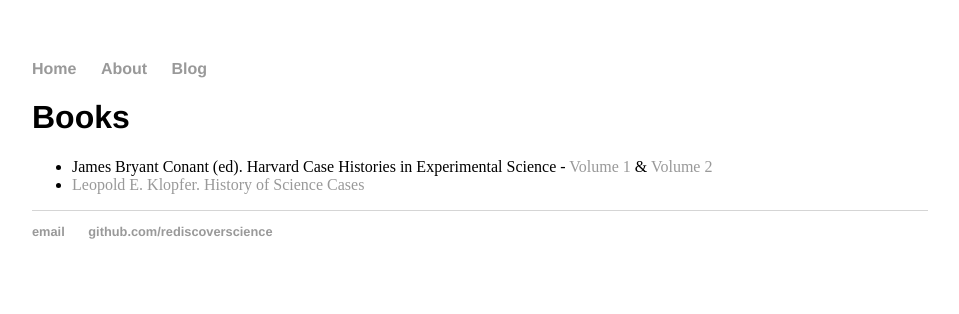
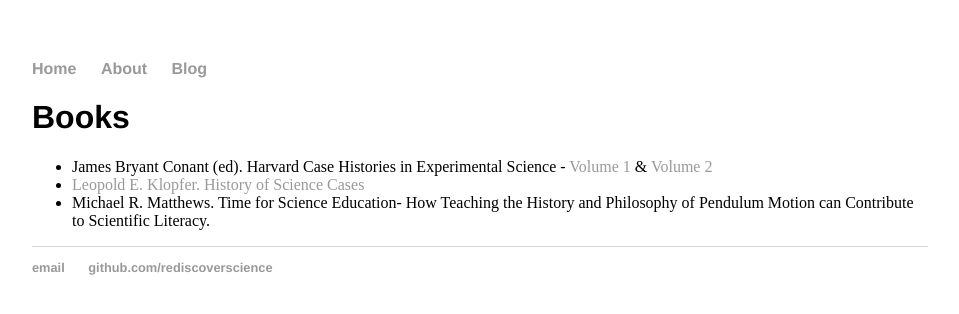
Before and after one commit to rediscoverscience/rediscoverscience.github.io, a Jekyll site: the page built from resources.md, in a window 1280 px wide. Shown: the top 314 px of the page, without its empty margins (160-1119 px from the left). Built offline with Jekyll 4.4.1, drawn with Linux system fonts in a browser that asks for light colours.

Commit message:
Update resources.md

```diff
--- a/resources.md
+++ b/resources.md
@@ -7,3 +7,4 @@ title: Resources and Bibliography
 
 * James Bryant Conant (ed). Harvard Case Histories in Experimental Science - [Volume 1](https://archive.org/details/harvardcasehisto010924mbp) & [Volume 2](https://archive.org/details/in.ernet.dli.2015.60093)
 * [Leopold E. Klopfer. History of Science Cases](https://www.hpsst.com/resources.html)
+* Michael R. Matthews. Time for Science Education- How Teaching the History and Philosophy of Pendulum Motion can Contribute to Scientific Literacy.
```
